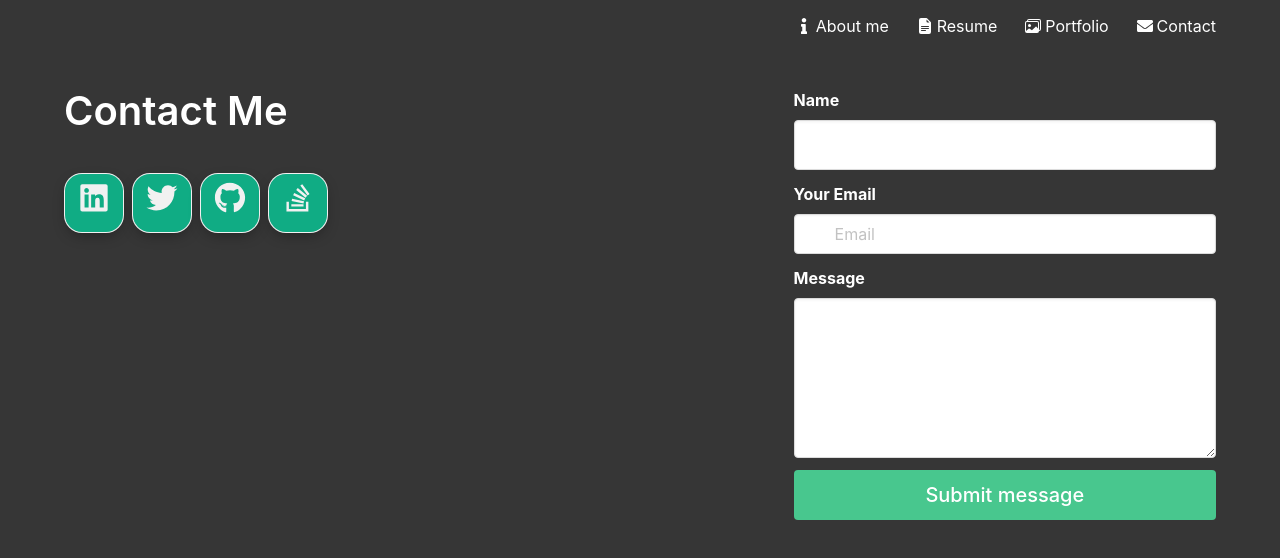
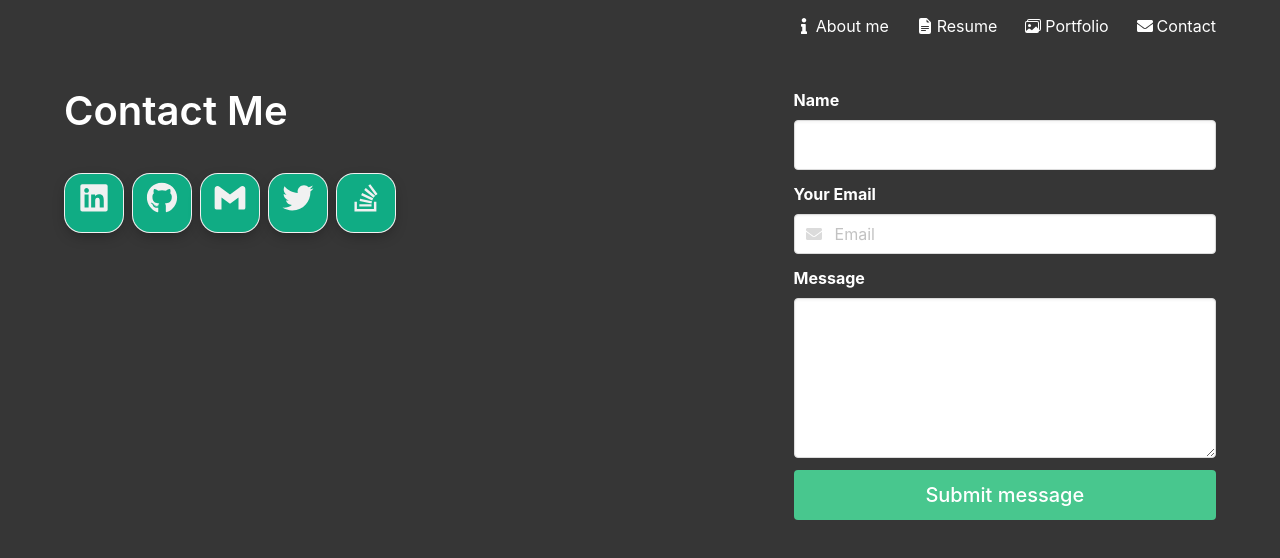
Before and after one commit to moedaaboul/moedaaboul.github.io, a React (Create React App) app: page / in a window 1280 px wide. Both pictures are taken after a click on the link "Contact". Shown: the top 558 px of the page. Built offline with nearby package versions, Linux system fonts and the light colour scheme.

Commit message:
render fa-check icon on isEmailSuccess state

```diff
--- a/src/App.js
+++ b/src/App.js
@@ -1,5 +1,5 @@
 import React, { useState } from 'react';
-import Navbar from './Navbar';
+import Header from './Header';
 import Home from './Home';
 import Contact from './Contact';
 
@@ -8,7 +8,7 @@ function App() {
 
   return (
     <>
-      <Navbar setPage={setPage} />
+      <Header setPage={setPage} />
       {page === 'home' && <Home />}
       {page === 'contact' && <Contact />}
     </>
--- a/src/Contact.js
+++ b/src/Contact.js
@@ -13,10 +13,15 @@ const Contact = () => {
             </div>
             <ul className="social-media is-flex">
               {socialMediaLinks.map((item) => {
-                const { url, icon } = item;
+                const { url, icon, id, text } = item;
+                const isGmail = text === 'gmail';
                 return (
-                  <li>
-                    <a href={url} target="_blank" rel="noreferrer">
+                  <li key={id}>
+                    <a
+                      href={url}
+                      target="_blank"
+                      rel={`noreferrer ${isGmail && 'noopener'}`}
+                    >
                       <span className="button icon is-light is-large mr-2">
                         <i>{icon}</i>
                       </span>
--- a/src/Form.js
+++ b/src/Form.js
@@ -1,5 +1,6 @@
 import React, { useState, useEffect, useRef } from 'react';
 import { useForm, ValidationError } from '@formspree/react';
+import { FaEnvelope, FaCheck } from 'react-icons/fa';
 
 import { validateEmail } from './utils/helpers';
 
@@ -9,6 +10,7 @@ const Form = () => {
   const [message, setMessage] = useState('');
   const [state, handleSubmit] = useForm('xknyvvlj');
   const [errorMessage, setErrorMessage] = useState('');
+  const [isEmailSuccess, setisEmailSuccess] = useState(false);
   const isFirstRun = useRef(0);
 
   const handleInputChange = (e) => {
@@ -48,6 +50,10 @@ const Form = () => {
       return;
     } else if (email && !validateEmail(email)) {
       setErrorMessage('Email does not match format criteria');
+      setisEmailSuccess(false);
+      return;
+    } else if (email && validateEmail(email)) {
+      setisEmailSuccess(true);
       return;
     }
   }, [email]);
@@ -119,10 +125,10 @@ const Form = () => {
                 placeholder="Email"
               />
               <span className="icon is-small is-left">
-                <i className="fas fa-envelope"></i>
+                <FaEnvelope />
               </span>
               <span className="icon is-small is-right">
-                <i className="fas fa-check"></i>
+                <i>{isEmailSuccess && <FaCheck />}</i>
               </span>
             </p>
             <ValidationError
@@ -171,12 +177,14 @@ const Form = () => {
       </form>
       {errorMessage && (
         <div>
-          <p className="error-text">{errorMessage}</p>
+          <p className="help is-danger is-size-4">{errorMessage}</p>
         </div>
       )}
       {state.succeeded && (
         <div>
-          <p>Thanks for messaging. I will respond to you shortly!</p>;
+          <p className="help is-success is-size-4">
+            Thanks for messaging. I will respond to you shortly!
+          </p>
         </div>
       )}
     </>
--- a/src/Navbar.js
+++ b/src/Header.js
@@ -1,7 +1,7 @@
 import React, { useState, useRef } from 'react';
 import { navbarLinks } from './data';
 
-const Navbar = ({ setPage }) => {
+const Header = ({ setPage }) => {
   const linksContainerRef = useRef(null);
   const linkElementsRef = useRef(null);
   const [height, setHeight] = useState(0);
@@ -59,4 +59,4 @@ const Navbar = ({ setPage }) => {
   );
 };
 
-export default Navbar;
+export default Header;
--- a/src/data.js
+++ b/src/data.js
@@ -6,6 +6,7 @@ import {
   FaGithub,
   FaStackOverflow,
 } from 'react-icons/fa';
+import { SiGmail } from 'react-icons/si';
 
 export const navbarLinks = [
   {
@@ -45,19 +46,24 @@ export const socialMediaLinks = [
     icon: <FaLinkedin />,
   },
   {
+    id: 3,
+    url: 'https://github.com/moedaaboul',
+    icon: <FaGithub />,
+  },
+  {
+    id: 5,
+    url: 'mailto:muhammad.daaboul1989@gmail.com',
+    icon: <SiGmail />,
+    text: 'gmail',
+  },
+  {
     id: 2,
     url: 'https://twitter.com/mdaaboul3',
     icon: <FaTwitter />,
   },
   {
-    id: 3,
-    url: 'https://github.com/moedaaboul',
-    icon: <FaGithub />,
-  },
-  {
     id: 4,
     url: 'https://stackoverflow.com/users/14984871/m-daaboul',
     icon: <FaStackOverflow />,
-    text: 'Contact',
   },
 ];
```
